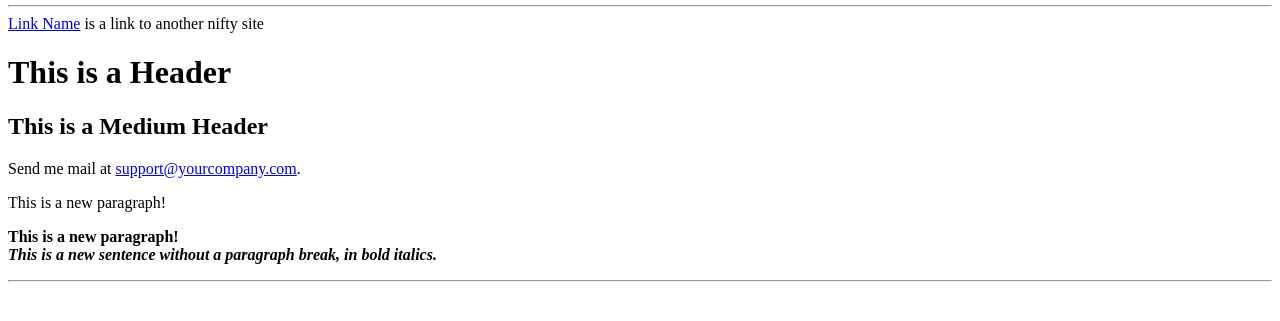
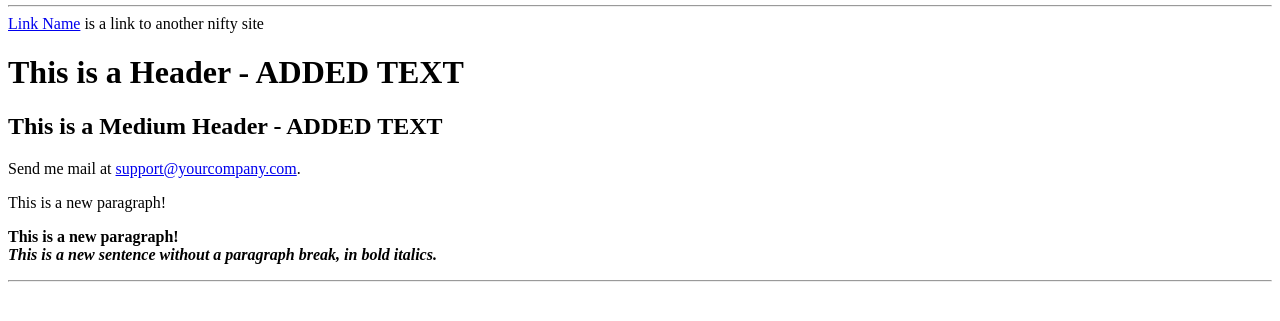
Before and after one commit to slaperle/test-git-ftp, a plain HTML site: page index.html in a window 1280 px wide. Shown: the part 27-348 px from the top of the page. Drawn offline with Linux system fonts and the light colour scheme.

Commit message:
adding some text to HTML

```diff
--- a/index.html
+++ b/index.html
@@ -7,8 +7,8 @@
 <HR>
 <a href="http://somegreatsite.com">Link Name</a>
 is a link to another nifty site
-<H1>This is a Header</H1>
-<H2>This is a Medium Header</H2>
+<H1>This is a Header - ADDED TEXT</H1>
+<H2>This is a Medium Header - ADDED TEXT</H2>
 Send me mail at <a href="mailto:support@yourcompany.com">
 support@yourcompany.com</a>.
 <P> This is a new paragraph!
```
